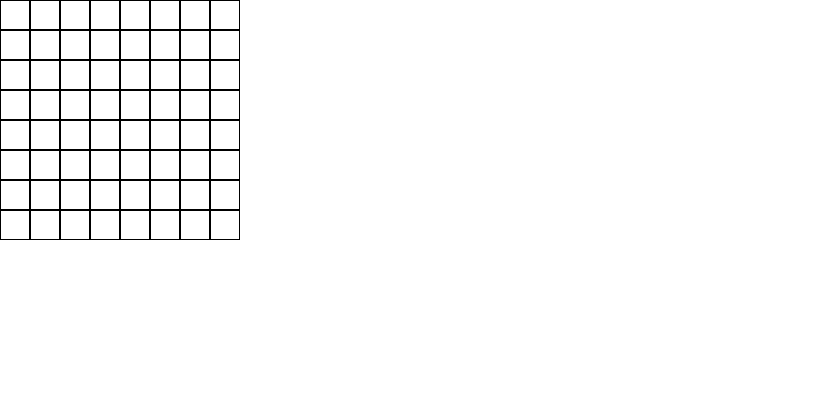
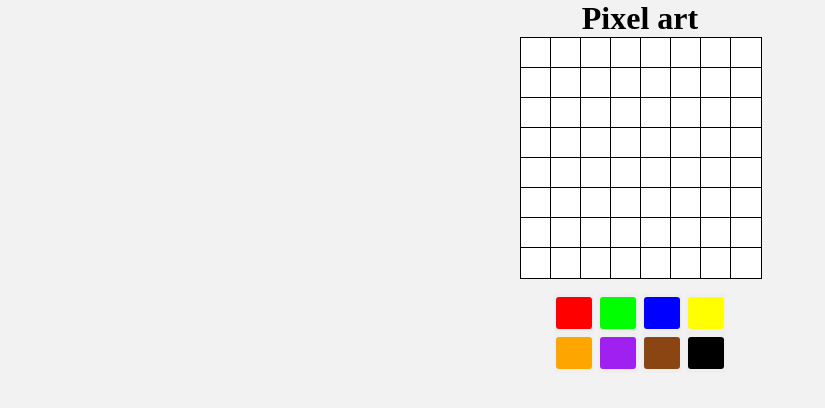
Before and after one commit to Enzzx/Projects, a plain HTML site: page PixelArt/index.html in a window 1280 px wide. Shown: the whole page, without its empty margins (0-825 px from the left). Drawn offline with Linux system fonts and the light colour scheme.

Commit message:
Update index.html

```diff
--- a/PixelArt/index.html
+++ b/PixelArt/index.html
@@ -1,63 +1,124 @@
 <!DOCTYPE html>
 <html lang="pt-br">
+
 <head>
     <meta charset="UTF-8">
     <meta name="viewport" content="width=device-width, initial-scale=1.0">
-    <title>Pixel Websocket</title>
+    <title>Pixel art</title>
     <style>
         * {
             margin: 0;
             padding: 0;
-    	box-sizing: border-box;
         }
+
         body {
-    	width: 100vw;
-    	height: 100vh;
+            background: #f2f2f2;
+        }
+
+        h1 {
+            text-align: center;
+        }
+
+        #box {
+            display: block;
+            width: fit-content;
+            background: lightblue;
+            margin: auto;
         }
 
         #board {
             display: grid;
+            grid-template-rows: repeat(8, 30px);
             grid-template-columns: repeat(8, 30px);
-    	grid-template-rows: repeat(8, 30px);
-    	margin: auto;
         }
+
         .pixel {
-    	background-color: white;
+            background: white;
             width: 30px;
             height: 30px;
             border: solid 1px;
         }
+
+        #colors {
+            width: fit-content;
+            margin: 1em auto;
+        }
+        .color {
+            width: 40px;
+            height: 40px;
+            border: none;
+            cursor: pointer;
+        }
+        .color::-webkit-color-swatch {
+            border-radius: 3px;
+            border: none;
+        }
     </style>
 </head>
+
 <body>
-	<article id="board"></article>
+    <h1>Pixel art</h1>
+    <section id="box">
+        <div id="board"></div>
+    </section>
+    <section id="colors">
+        <input type="color" name="color" value="#ff0000" class="color">
+        <input type="color" name="color" value="#00ff00" class="color">
+        <input type="color" name="color" value="#0000ff" class="color">
+        <input type="color" name="color" value="#ffff00" class="color"><br>
+        <input type="color" name="color" value="#ffa500" class="color">
+        <input type="color" name="color" value="#a020f0" class="color">
+        <input type="color" name="color" value="#8b4513" class="color">
+        <input type="color" name="cgColor" class="color">
+    </section>
+
     <script>
         const board = document.querySelector("#board")
-        const matriz = []
-        let color = "red"
+        const matrix = []
+        const changeColor = document.querySelectorAll(".color")
+        let color = '#ff0000'
 
-        for (i=0; i < 8; i++) {
-        	const row = []
-        	for (j=0; j < 8; j++) {
-        		const square = document.createElement("div")
-        		square.className = "pixel"
-        		row.push(square)
-        		board.appendChild(square)
+        changeColor.forEach(colorBox => {
+            colorBox.addEventListener('click', (e) => {
+                if (colorBox.name == 'color') {
+                    e.preventDefault()
+                    console.log('cor default')
                 }
-        	matriz.push(row)
+                color = colorBox.value
+                console.log(color)
+            })
+        })
+
+        for (i = 1; i < 9; i++) {
+            const column = []
+            matrix.push(column)
+            for (j = 1; j < 9; j++) {
+                const pixel = document.createElement("div")
+                pixel.dataset.row = i
+                pixel.dataset.column = j
+                pixel.classList = 'pixel'
+                board.appendChild(pixel)
+                column.push(pixel)
+            }
         }
 
-        const squares = document.querySelectorAll(".pixel")
-        squares.forEach(square => {
-        	square.addEventListener('click', () => {
-        		console.log('clicado')
-        		if (square.style.backgroundColor != color) {
-        			square.style.backgroundColor = color
+        const pixels = document.querySelectorAll(".pixel")
+        pixels.forEach(pixel => {
+            pixel.addEventListener('click', () => {
+                const row = pixel.dataset.row
+                const clm = pixel.dataset.column
+                console.log(row, clm)
+
+                const rgb2hex = (rgb) => rgb == '' || rgb == 'white' ? '#ffffff' : `#${rgb.match(/^rgb\((\d+),\s*(\d+),\s*(\d+)\)$/).slice(1).map(n => parseInt(n, 10).toString(16).padStart(2, '0')).join('')}`
+
+                if (rgb2hex(pixel.style.background) == color) {
+                    pixel.style.background = 'white'
                 } else {
-        			square.style.backgroundColor = "white"
+                    pixel.style.background = color
                 }
             })
         })
     </script>
 </body>
+
 </html>
```
Lines whose indentation alone changed are shown as unchanged.
